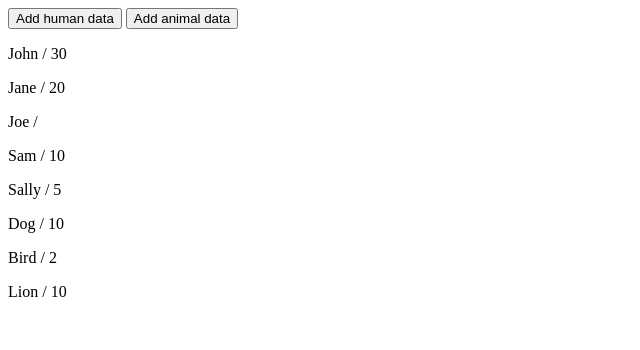
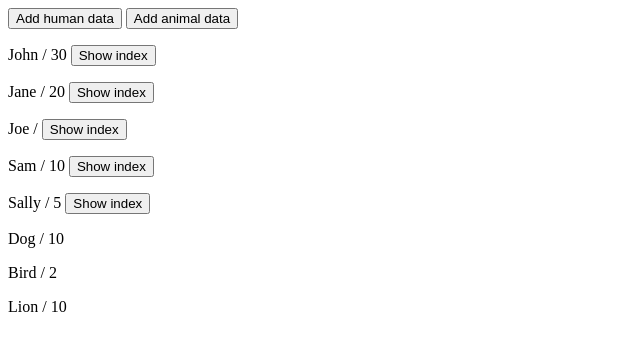
Before and after one commit to edp1096/list-renderer, a plain HTML site: page index.html in a window 1280 px wide. Shown: the whole page, without its empty margins (0-640 px from the left). Drawn offline with Linux system fonts and the light colour scheme.

Commit message:
Add click, index

```diff
--- a/index.html
+++ b/index.html
@@ -18,7 +18,7 @@
 
     <div id="human-container">
         <div lr-loop="human">
-            <p><span>{{name}}</span> / {{age}}</p>
+            <p><span>{{name}}</span> / {{age}} <button lr-click="showIndex($index)">Show index</button></p>
         </div>
     </div>
 
@@ -53,6 +53,8 @@
         lrAnimal.reload()
     }
 
+    function showIndex(index) { alert(index) }
+
     const human = [
         { name: "John", age: 30 },
         { name: "Jane", age: 20 },
--- a/list-renderer.js
+++ b/list-renderer.js
@@ -3,14 +3,37 @@ class ListRenderer {
         this.root = root
         this.template = ""
         this.templates = new Array()
+        this.lrEvents = new Array()
     }
 
     evaluateString(cmd) { return new Function("'use strict'; return (" + cmd + ")")() }
+
+    prepareEvents(els) {
+        let result = new Array()
+
+        for (const el of els) {
+            let lrCLKs = new Array()
+            if (el.children.length > 0) {
+                lrCLKs = this.prepareEvents(el.children)
+                if (lrCLKs.length > 0) { result = result.concat(lrCLKs) }
+            }
+
+            lrCLKs = el.getAttribute("lr-click")
+            if (lrCLKs != undefined && lrCLKs != null) {
+                result = result.concat(lrCLKs)
+                el.setAttribute("onclick", lrCLKs)
+                el.removeAttribute("lr-click")
+            }
+        }
+
+        return result
+    }
 
     findAndSetList() {
         this.templates = new Array()
 
         const conds = new Array()
+        const events = new Array()
         const variableMatchesList = new Array()
         const c = this.root.children
         const regexForVariables = /{{(.*?)}}/g
@@ -18,15 +41,18 @@ class ListRenderer {
         for (const i in c) {
             if ((c[i].nodeType != undefined) && (c[i].tagName.toLowerCase() != "script")) {
                 const arrayName = c[i].getAttribute("lr-loop")
-                const arrayData = this.evaluateString(arrayName)
+                const arrayDatas = this.evaluateString(arrayName)
 
                 if (arrayName != undefined) {
                     this.template = c[i].outerHTML.trim()
+
+                    const lrCLKs = this.prepareEvents(c[i].children)
 
                     for (const j in c[i].children) {
                         const tpl = c[i].children[j]
                         if (tpl.outerHTML != undefined) {
                             conds.push(tpl.getAttribute("lr-if"))
+
                             tpl.removeAttribute("lr-if")
                             this.templates.push(tpl.outerHTML.trim())
                             variableMatchesList.push(this.templates[this.templates.length - 1].match(regexForVariables))
@@ -35,11 +61,25 @@ class ListRenderer {
 
                     c[i].innerHTML = ""
 
-                    for (const j in arrayData) {
+                    for (const idx in arrayDatas) {
+                        const arrayData = arrayDatas[idx]
+
+                        const lrCLKsChange = new Array()
+                        for (const j in lrCLKs) {
+                            const lrCLK = lrCLKs[j]
+                            const lrCLKChange = lrCLK.replace("$index", idx)
+                            lrCLKsChange.push(lrCLKChange)
+                        }
 
                         for (const k in this.templates) {
                             let isInsert = true
                             let dataChanged = this.templates[k]
+
+                            for (const l in lrCLKsChange) {
+                                const lrCLKChange = lrCLKsChange[l]
+                                dataChanged = dataChanged.replace(lrCLKs[l], lrCLKChange)
+                            }
+
                             const variableMatches = variableMatchesList[k]
 
                             for (const l in variableMatches) {
@@ -47,7 +87,7 @@ class ListRenderer {
                                 const tplVarName = variableMatch.replace(regexForVariables, "$1")
 
                                 if ((conds[k] != null) && (conds[k].indexOf(tplVarName) != -1)) {
-                                    const condition = conds[k].replace(tplVarName, "'" + arrayData[j][tplVarName] + "'")
+                                    const condition = conds[k].replace(tplVarName, "'" + arrayData[tplVarName] + "'")
                                     isInsert = this.evaluateString(condition)
                                 }
 
@@ -56,7 +96,7 @@ class ListRenderer {
                                     break
                                 }
 
-                                let tplVarValue = arrayData[j][tplVarName]
+                                let tplVarValue = arrayData[tplVarName]
                                 if (tplVarValue == undefined) { tplVarValue = "" }
                                 dataChanged = dataChanged.replace(variableMatch, tplVarValue)
                                 if (tplVarValue != undefined) { dataChanged = dataChanged.replace(variableMatch, tplVarValue) }
```
Also changed, not shown: README.md.
